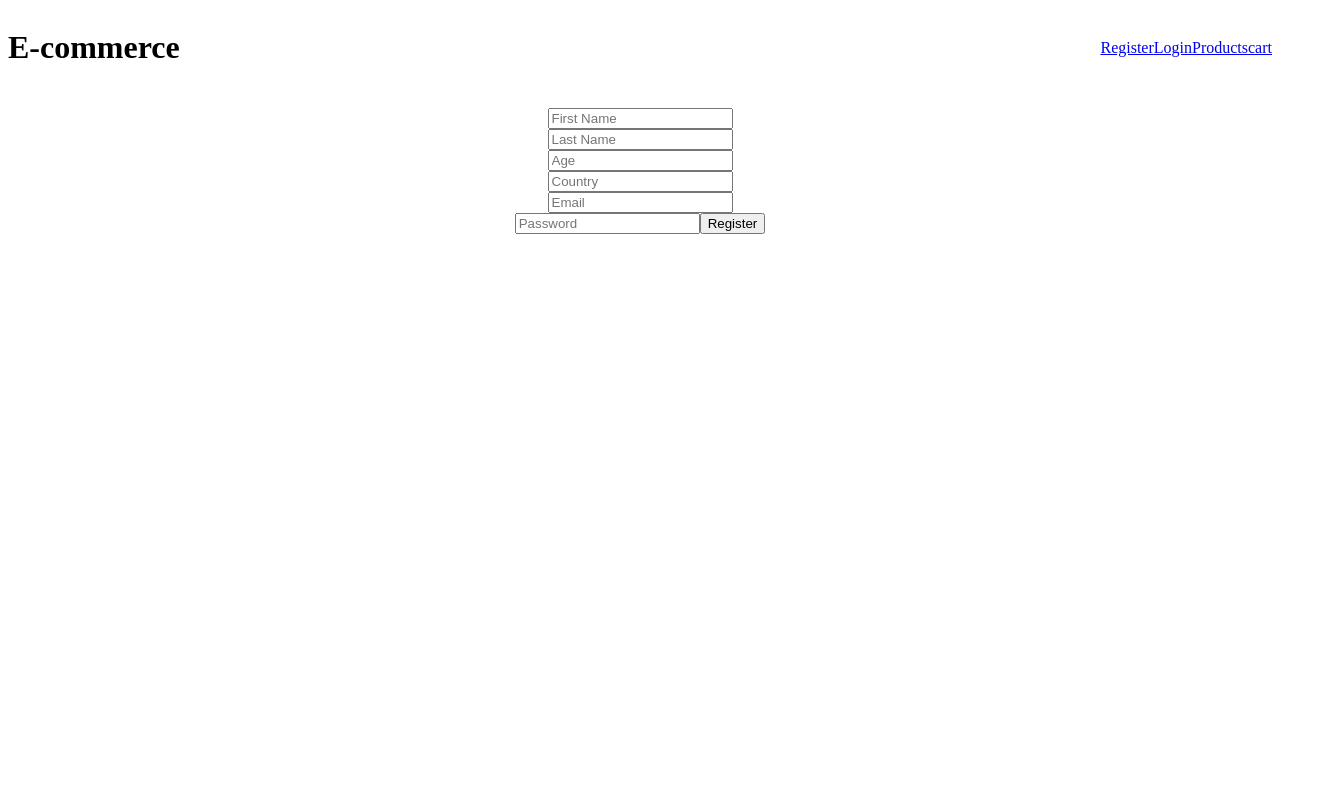
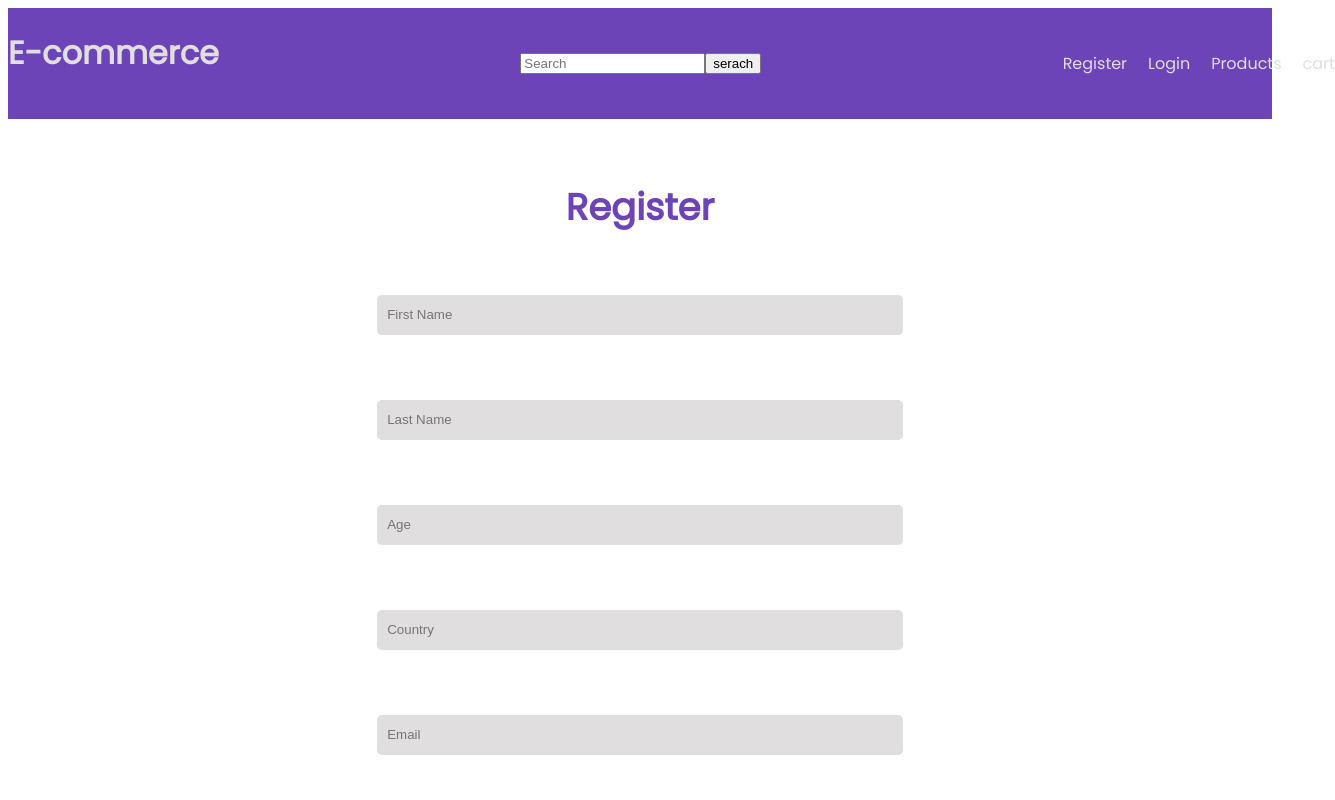
Before and after one commit to C4-MohamadAbdulraheem/-MERAKI_Academy_Project_4-, a React (Create React App) app in the folder frontend/: page /register in a window 1280 px wide. Shown: the top 800 px of the page, 1335 px wide, since content can reach past the window. Built offline with nearby package versions, Linux system fonts and the light colour scheme.

Commit message:
update componenet

```diff
--- a/frontend/src/App.css
+++ b/frontend/src/App.css
@@ -1,6 +1,7 @@
 @import url('https://fonts.googleapis.com/css2?family=Poppins:wght@300;400&display=swap');
 .App {
   text-align: center;
+  font-family: 'Poppins', sans-serif;
 }
  header {
   display: flex;
--- a/frontend/src/component/Header/Header.css
+++ b/frontend/src/component/Header/Header.css
@@ -0,0 +1,29 @@
+.header {
+  display: flex;
+  flex-direction: row;
+  justify-content: space-between;
+  /* gap: 70%; */
+  align-items: center;
+  /* margin: 1%; */
+  background-color: #6d44b8;
+  width: 100%;
+  color: #e0dede;
+
+
+}
+.search{
+    display: flex;
+    flex-direction: row;
+}
+.nav{
+    display: flex;
+    flex-direction: row;
+    justify-content: space-around;
+    gap:10%
+
+}
+.link{
+    text-decoration: none;
+    font-family: 'Poppins', sans-serif;
+    color: #e0dede;
+}
--- a/frontend/src/component/Header/Header.js
+++ b/frontend/src/component/Header/Header.js
@@ -1,16 +1,23 @@
-import React from 'react'
-import Navigation from './Navigation'
-import "./Header.css"
+import React from "react";
+import Navigation from "./Navigation";
+import "./Header.css";
 
 const Header = () => {
-    return (
-        <div className='header'>
-            <header>
-                <h1>E-commerce</h1>
-                <Navigation/>
-            </header>
-        </div>
-    )
-}
+  return (
+    <div className="header">
+      <header>
+        <h1>E-commerce</h1>
+      </header>
+      <div className="search">
+        <input placeholder="Search" className="serach-btn" type="text" />
+        <button type="button" className="serach-btn">
+          serach
+        </button>
+      </div>
 
-export default Header
+      <Navigation />
+    </div>
+  );
+};
+
+export default Header;
--- a/frontend/src/component/Header/Navigation.js
+++ b/frontend/src/component/Header/Navigation.js
@@ -1,12 +1,12 @@
 import { Link, linkes } from "react-router-dom";
-
+import "./Header.css";
 const Navigation = () => {
   return (
-    <div>
-      <Link to="/register">Register</Link>
-      <Link to="/login">Login</Link>
-      <Link to="/products">Products</Link>
-      <Link to="/cart">cart</Link>
+    <div className="nav">
+      <Link to="/register" className="link">Register</Link>
+      <Link to="/login" className="link">Login</Link>
+      <Link to="/products" className="link">Products</Link>
+      <Link to="/cart" className="link">cart</Link>
     </div>
   );
 };
--- a/frontend/src/component/Login/Login.css
+++ b/frontend/src/component/Login/Login.css
@@ -0,0 +1,42 @@
+.login-btn{
+	width: 20%;
+	height: 40px;
+	margin: 10px auto;
+	justify-content: center;
+	display: block;
+	color: #fff;
+	background: #573b8a;
+	font-size: 1em;
+	font-weight: bold;
+	margin-top: 20px;
+	outline: none;
+	border: none;
+	border-radius: 5px;
+	transition: .2s ease-in;
+	cursor: pointer;
+}
+.login-inp{
+    width: 40%;
+	height: 20px;
+	background: #e0dede;
+	justify-content: center;
+	display: flex;
+	margin: 20px auto;
+	padding: 10px;
+	border: none;
+	outline: none;
+	border-radius: 5px;
+}
+.login-btn:hover{
+	background: #6d44b8;
+}
+label{
+	color: #6d44b8;
+	font-size: 2.3em;
+	justify-content: center;
+	display: flex;
+	margin: 60px;
+	font-weight: bold;
+	cursor: pointer;
+	transition: .5s ease-in-out;
+}
--- a/frontend/src/component/Login/Login.js
+++ b/frontend/src/component/Login/Login.js
@@ -1,6 +1,7 @@
 import axios from "axios";
 import { useState } from "react";
-import "./Login.css"
+import {  useNavigate } from "react-router-dom";
+import "./Login.css";
 
 const Login = ({ setToken }) => {
   //create a state local variable for login
@@ -8,6 +9,7 @@ const Login = ({ setToken }) => {
   const [password, setPassword] = useState("");
   const [message, setMessage] = useState("");
   const loginInfo = { email, password };
+  const navigate = useNavigate();
 
   //create functions for storing input values inside states
   const changeEmail = (e) => {
@@ -23,6 +25,7 @@ const Login = ({ setToken }) => {
       .then((result) => {
         setMessage(result.data.message);
         setToken(result.data.token);
+        navigate("/");
       })
       .catch((err) => {
         setMessage(err.response.data.message);
@@ -30,11 +33,32 @@ const Login = ({ setToken }) => {
   };
   return (
     <div>
-      <input type="text" placeholder="Email" onChange={changeEmail} />
+      <label for="chk" aria-hidden="true">
+        Log in
+      </label>
       <br />
-      <input type="password" placeholder="password" onChange={changePassword} />
+      <input
+        className="login-inp"
+        type="text"
+        placeholder="Email"
+        onChange={changeEmail}
+      />
       <br />
-      <button onClick={login}>Login</button>
+      <input
+        className="login-inp"
+        type="password"
+        placeholder="password"
+        onChange={changePassword}
+      />
+      <br />
+      <p onClick={()=>{
+        navigate("/register");
+      }}>create an account</p>
+      <br/>
+      <button className="login-btn" onClick={login}>
+        Login
+      </button>
+
       <div>{message}</div>
     </div>
   );
--- a/frontend/src/component/Register/Register.css
+++ b/frontend/src/component/Register/Register.css
@@ -0,0 +1,42 @@
+.register-btn{
+	width: 20%;
+	height: 40px;
+	margin: 10px auto;
+	justify-content: center;
+	display: block;
+	color: #fff;
+	background: #573b8a;
+	font-size: 1em;
+	font-weight: bold;
+	margin-top: 20px;
+	outline: none;
+	border: none;
+	border-radius: 5px;
+	transition: .2s ease-in;
+	cursor: pointer;
+}
+.register-inp{
+    width: 40%;
+	height: 20px;
+	background: #e0dede;
+	justify-content: center;
+	display: flex;
+	margin: 20px auto;
+	padding: 10px;
+	border: none;
+	outline: none;
+	border-radius: 5px;
+}
+.register-btn:hover{
+	background: #6d44b8;
+}
+label{
+	color: z;
+	font-size: 2.3em;
+	justify-content: center;
+	display: flex;
+	margin: 60px;
+	font-weight: bold;
+	cursor: pointer;
+	transition: .5s ease-in-out;
+}
--- a/frontend/src/component/Register/Register.js
+++ b/frontend/src/component/Register/Register.js
@@ -1,6 +1,6 @@
 import { useState } from "react";
 import axios from "axios";
-import "./Register.css"
+import "./Register.css";
 //create funtion component for register
 const Register = () => {
   //create a local component states for all variables
@@ -54,35 +54,57 @@ const Register = () => {
 
   return (
     <div className="register">
+      <label for="chk" aria-hidden="true">
+        Register
+      </label>
       <input
+        className="register-inp"
         type="text"
         placeholder="First Name"
         onChange={changeFirstName}
       ></input>
       <br />
       <input
+        className="register-inp"
         type="text"
         placeholder="Last Name"
         onChange={changeLastName}
       ></input>
       <br />
 
-      <input type="number" placeholder="Age" onChange={changeAge}></input>
-      <br />
-
-      <input type="text" placeholder="Country" onChange={changeCountry}></input>
-      <br />
-
-      <input type="email" placeholder="Email" onChange={changeEmail}></input>
+      <input
+        className="register-inp"
+        type="number"
+        placeholder="Age"
+        onChange={changeAge}
+      ></input>
       <br />
 
       <input
+        className="register-inp"
+        type="text"
+        placeholder="Country"
+        onChange={changeCountry}
+      ></input>
+      <br />
+
+      <input
+        className="register-inp"
+        type="email"
+        placeholder="Email"
+        onChange={changeEmail}
+      ></input>
+      <br />
+
+      <input
+        className="register-inp"
         type="password"
         placeholder="Password"
         onChange={changePassword}
       ></input>
+      <br />
 
-      <button onClick={register}>Register</button>
+      <button className="login-btn" onClick={register}>Register</button>
       <p>{massege}</p>
     </div>
   );
--- a/frontend/src/component/Update/Update.css
+++ b/frontend/src/component/Update/Update.css
@@ -0,0 +1,42 @@
+.update-btn{
+	width: 20%;
+	height: 40px;
+	margin: 10px auto;
+	justify-content: center;
+	display: block;
+	color: #fff;
+	background: #573b8a;
+	font-size: 1em;
+	font-weight: bold;
+	margin-top: 20px;
+	outline: none;
+	border: none;
+	border-radius: 5px;
+	transition: .2s ease-in;
+	cursor: pointer;
+}
+.update-inp{
+    width: 40%;
+	height: 20px;
+	background: #e0dede;
+	justify-content: center;
+	display: flex;
+	margin: 20px auto;
+	padding: 10px;
+	border: none;
+	outline: none;
+	border-radius: 5px;
+}
+.update-btn:hover{
+	background: #6d44b8;
+}
+label{
+	color: #6d44b8;
+	font-size: 2.3em;
+	justify-content: center;
+	display: flex;
+	margin: 60px;
+	font-weight: bold;
+	cursor: pointer;
+	transition: .5s ease-in-out;
+}
--- a/frontend/src/component/Update/Update.js
+++ b/frontend/src/component/Update/Update.js
@@ -1,6 +1,7 @@
 import axios from "axios";
 import React, { useState } from "react";
 import { useNavigate } from "react-router-dom";
+import "./Update.css"
 
 const Update = ({ UpdateId, token }) => {
   const [title, setTitle] = useState("");
@@ -10,6 +11,7 @@ const Update = ({ UpdateId, token }) => {
   const [image, setImage] = useState("");
   const [message, setMessage] = useState("");
   const updateInfo = { title, description, price, ammount, image };
+  console.log(image);
   const updateProduct = (id) => {
     axios
       .put(`http://localhost:5000/product/update/${id}`, updateInfo, {
@@ -26,50 +28,65 @@ const Update = ({ UpdateId, token }) => {
   };
   return (
     <div>
-      <p>Update Product</p>
+     <label for="chk" aria-hidden="true">
+        Update Product
+      </label>
       <input
+      className="update-inp"
         placeholder="Title"
         type="text"
         onChange={(e) => {
           setTitle(e.target.value);
         }}
       ></input>
+      <br />
+
       <input
+      className="update-inp"
         placeholder="Description"
         type="text"
         onChange={(e) => {
           setDescription(e.target.value);
         }}
       ></input>
+      <br />
       <input
+      className="update-inp"
         placeholder="Price"
         type="text"
         onChange={(e) => {
           setPrice(e.target.value);
         }}
       ></input>
+      <br />
       <input
+      className="update-inp"
         placeholder="Ammount"
         type="text"
         onChange={(e) => {
           setAmmount(e.target.value);
         }}
       ></input>
+      <br />
       <input
+      className="update-inp"
         type="file"
         onChange={(e) => {
-          setImage(e.target.value);
+          setImage( URL.createObjectURL(e.target.files[0]));
         }}
       ></input>
       {/* <input placeholder="Title" type="text"></input>
       <input placeholder="Title" type="text"></input> */}
+      <br />
       <button
+      className="update-btn"
         onClick={() => {
           updateProduct(UpdateId);
         }}
       >
         Update
       </button>
+      <br />
       <p>{message}</p>
     </div>
   );
```
Also changed, not shown: frontend/src/component/ProductDetailes/ProductDetailes.js (+10 -7 lines).
